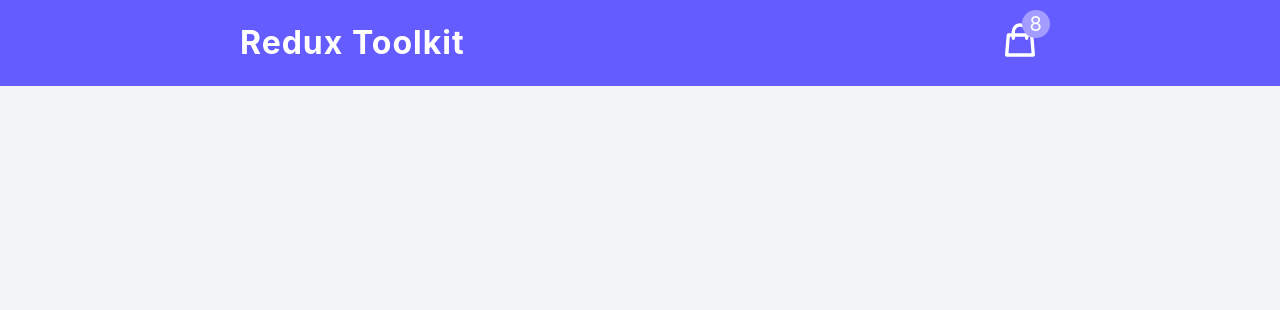
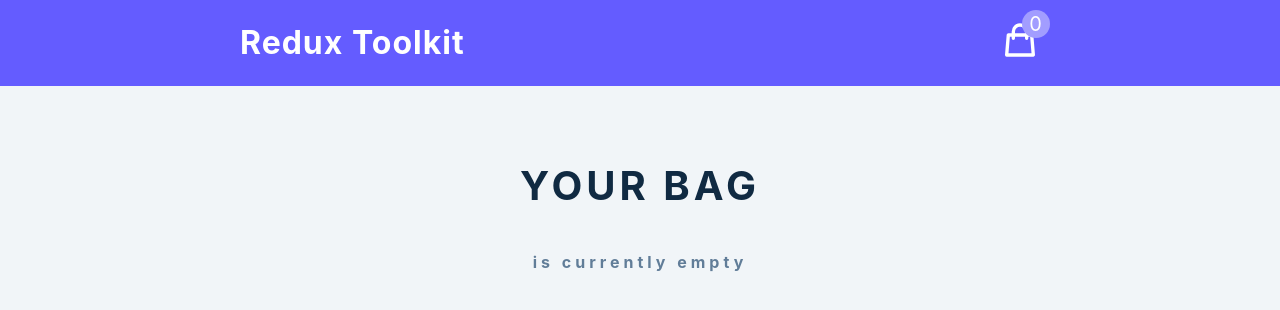
Before and after one commit to emmeiwhite/redux-toolkit-cart, a React (Vite) app: page / in a window 1280 px wide. Shown: the top 310 px of the page. Built offline with nearby package versions, Linux system fonts and the light colour scheme.

Commit message:
rtk-1.6 handled when there is no item in the cart

```diff
--- a/src/App.jsx
+++ b/src/App.jsx
@@ -1,9 +1,11 @@
+import CartContainer from './components/CartContainer'
 import Navbar from './components/Navbar'
 
 function App() {
   return (
     <main>
       <Navbar />
+      <CartContainer />
     </main>
   )
 }
--- /dev/null
+++ b/src/components/CartContainer.jsx
@@ -0,0 +1,20 @@
+import { useSelector } from 'react-redux'
+
+const CartContainer = () => {
+  const { totalItems, totalAmount, cartItems } = useSelector(store => store.cart)
+
+  if (totalItems < 1) {
+    return (
+      <section className="cart">
+        {/* cart header */}
+        <header>
+          <h2>your bag</h2>
+          <h4 className="empty-cart">is currently empty</h4>
+        </header>
+      </section>
+    )
+  }
+  console.log(cartItems)
+  return <div>CartContainer</div>
+}
+export default CartContainer
--- /dev/null
+++ b/src/components/CartItem.jsx
@@ -0,0 +1,4 @@
+const CartItem = () => {
+  return <div>CartItem</div>
+}
+export default CartItem
--- a/src/features/cart/cartSlice.js
+++ b/src/features/cart/cartSlice.js
@@ -2,7 +2,7 @@
 import cartItems from '../../cartItems'
 const initialState = {
   cartItems: cartItems,
-  totalItems: 8,
+  totalItems: 0,
   totalAmount: 0,
   isLoading: false
 }
```
